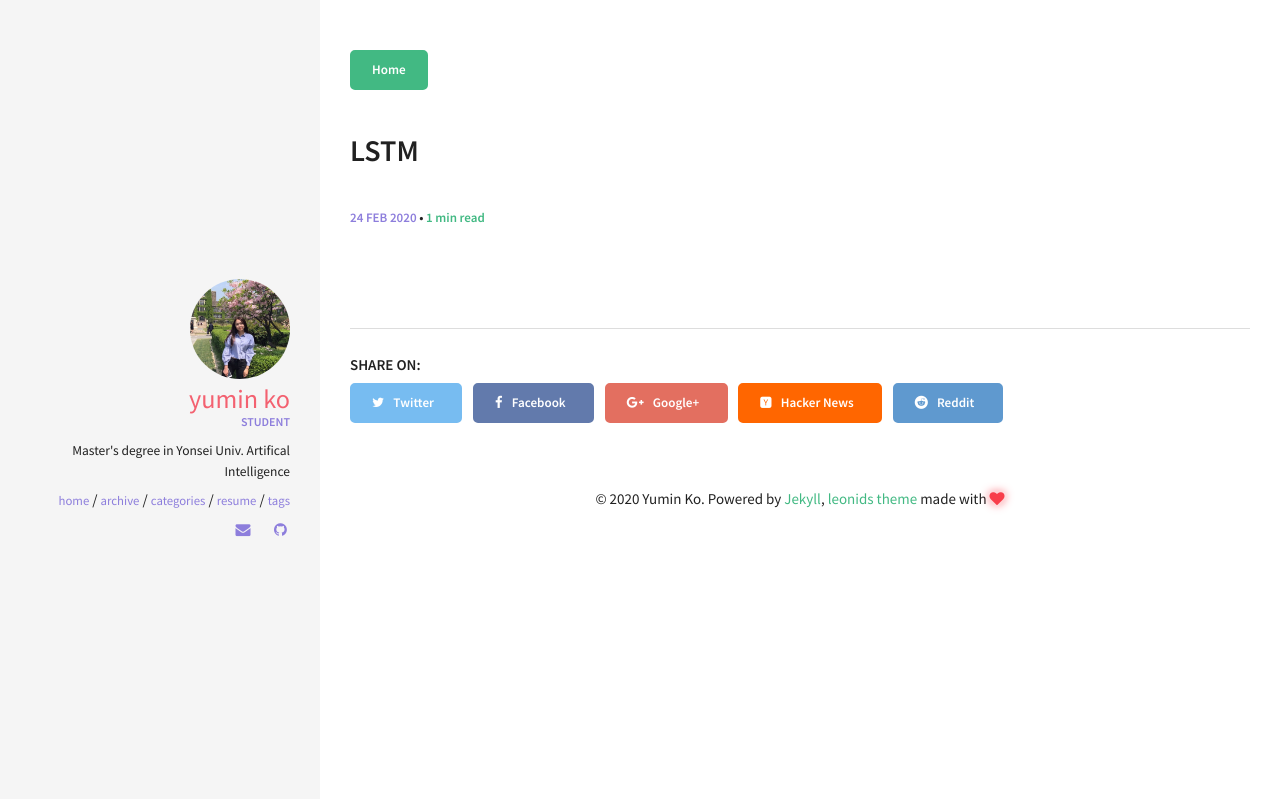
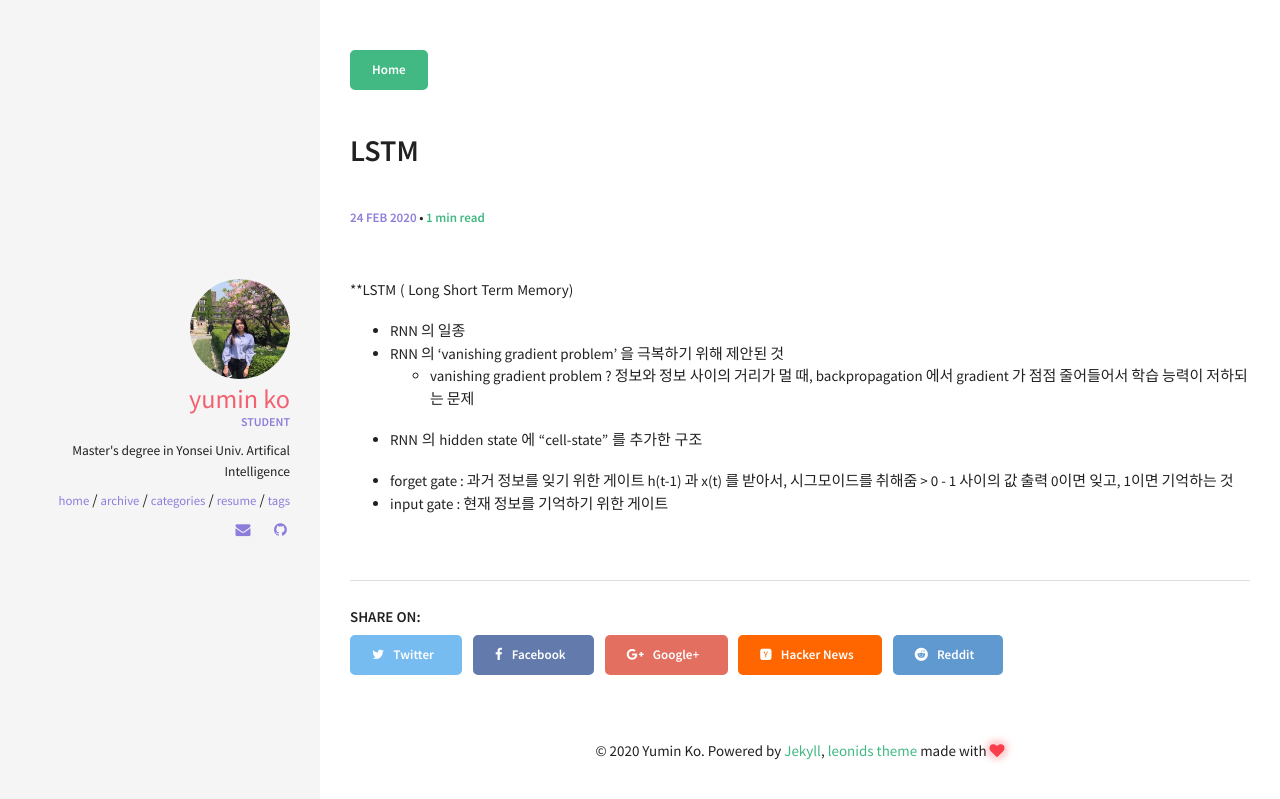
Before and after one commit to yuminko/yuminko.github.io, a Jekyll site: the page built from _posts/2020-02-24-LSTM.md, in a window 1280 px wide. Shown: the top 799 px of the page. Built offline with Jekyll 4.4.1, drawn with Linux system fonts in a browser that asks for light colours.

Commit message:
Update 2020-02-24-LSTM.md

```diff
--- a/_posts/2020-02-24-LSTM.md
+++ b/_posts/2020-02-24-LSTM.md
@@ -5,3 +5,18 @@ excerpt: "Custom written post descriptions are the way to go... if you're not la
 categories: [study]
 comments: true
 ---
+
+
+**LSTM ( Long Short Term Memory)
+
+- RNN 의 일종
+- RNN 의 'vanishing gradient problem' 을 극복하기 위해 제안된 것
+    * vanishing gradient problem ?
+      정보와 정보 사이의 거리가 멀 때, backpropagation 에서 gradient 가 점점 줄어들어서
+      학습 능력이 저하되는 문제
+- RNN 의 hidden state 에 "cell-state" 를 추가한 구조
+
++ forget gate : 과거 정보를 잊기 위한 게이트
+                h(t-1) 과 x(t) 를 받아서, 시그모이드를 취해줌 > 0 - 1 사이의 값 출력
+                0이면 잊고, 1이면 기억하는 것
++ input gate : 현재 정보를 기억하기 위한 게이트
```
